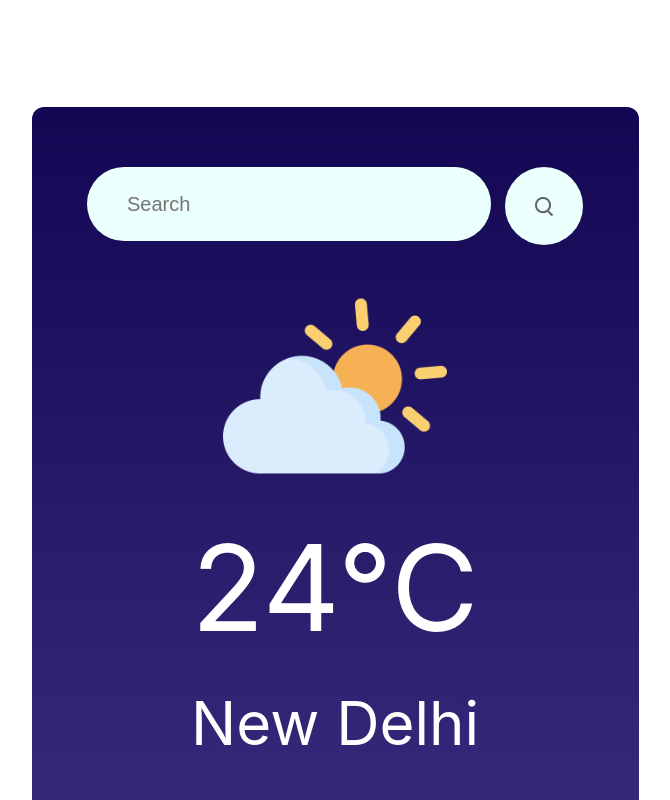
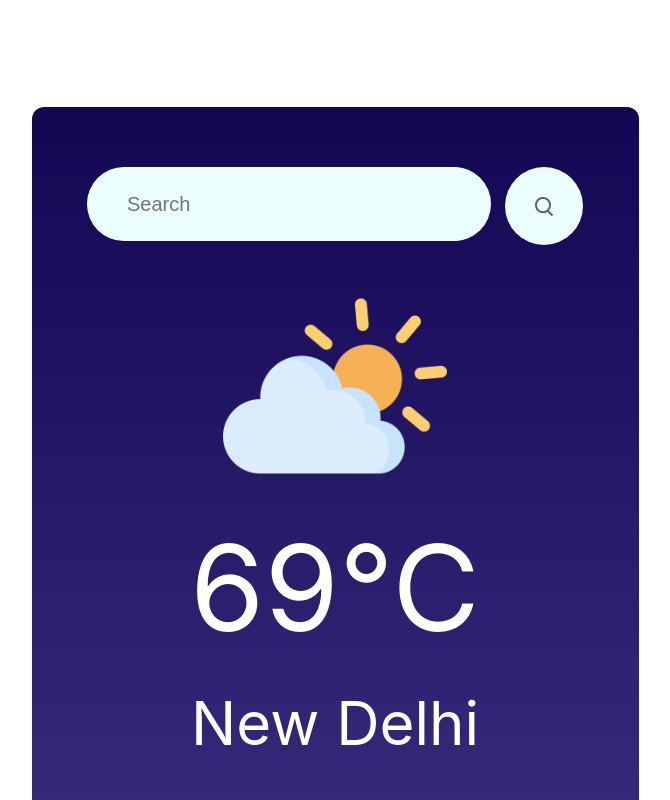
Before and after one commit to VedantNagar/Weather-App, a React (Vite) app in the folder weather-app/: page / in a window 1280 px wide. Shown: the top 800 px of the page, without its empty margins (305-975 px from the left). Built offline with nearby package versions, Linux system fonts and the light colour scheme.

Commit message:
added dynamicity

```diff
--- a/weather-app/src/Components/Weather-App/Weather.jsx
+++ b/weather-app/src/Components/Weather-App/Weather.jsx
@@ -12,24 +12,28 @@ import wind from '../assets/wind.png';
 const Weather = () => {
   const api_key = 'df834c31d603a0e29f3cdabf72993e65';
   const [icon, setIcon] = useState(cloud);
+  const [weatherInfo, setWeatherInfo] = useState({
+    location: 'New Delhi',
+    humidity: '69%',
+    windSpeed: '69 km/hr',
+    temperature: '69°C',
+  });
 
   const search = async () => {
     const element = document.getElementsByClassName('cityInput');
     if (element[0].value === '') {
       return 0;
     }
-    var url = `https://api.openweathermap.org/data/2.5/weather?q=${element[0].value}&units=Metric&appid=${api_key}`;
+    const url = `https://api.openweathermap.org/data/2.5/weather?q=${element[0].value}&units=Metric&appid=${api_key}`;
+    try {
       let response = await fetch(url);
       let data = await response.json();
-    const humidity = document.getElementsByClassName('humidity');
-    const wind = document.getElementsByClassName('wind-speed');
-    const temp = document.getElementsByClassName('weather-temp');
-    const location = document.getElementsByClassName('weather-location');
-    humidity[0].innerHTML = data.main.humidity + ' %';
-    wind[0].innerHTML = data.wind.speed + ' km/hr';
-    temp[0].innerHTML = Math.floor(data.main.temp) + '°C';
-    location[0].innerHTML = data.name;
-
+      setWeatherInfo({
+        humidity: `${data.main.humidity}%`,
+        windSpeed: `${data.wind.speed} km/hr`,
+        temperature: `${Math.floor(data.main.temp)}°C`,
+        location: data.name,
+      });
       if (data.weather[0].icon === '01d' || data.weather[0].icon === '01n') {
         setIcon(clear);
       } else if (
@@ -65,6 +69,9 @@ const Weather = () => {
       } else {
         setIcon(clear);
       }
+    } catch (error) {
+      console.error('Error fetching weather data:', error);
+    }
   };
 
   return (
@@ -77,22 +84,30 @@ const Weather = () => {
           </div>
         </div>
         <div className='weather-image'>
-          <img src={icon} alt='clouds' />
+          <img src={icon} alt='weather icon' />
         </div>
-        <div className='weather-temp'>24°C</div>
-        <div className='weather-location'>New Delhi</div>
+        <div className='weather-temp'>
+          {weatherInfo && weatherInfo.temperature}
+        </div>
+        <div className='weather-location'>
+          {weatherInfo && weatherInfo.location}
+        </div>
         <div className='data-container'>
           <div className='element'>
             <img src={humidity} alt='' className='icon' />
             <div className='data'>
-              <div className='humidity'>69%</div>
+              <div className='humidity'>
+                {weatherInfo && weatherInfo.humidity}
+              </div>
               <div className='text'>Humidity</div>
             </div>
           </div>
           <div className='element'>
             <img src={wind} alt='' className='icon' />
             <div className='data'>
-              <div className='wind-speed'>69 km/hr</div>
+              <div className='wind-speed'>
+                {weatherInfo && weatherInfo.windSpeed}
+              </div>
               <div className='text'>Wind Speed</div>
             </div>
           </div>
```
Lines whose indentation alone changed are shown as unchanged.
